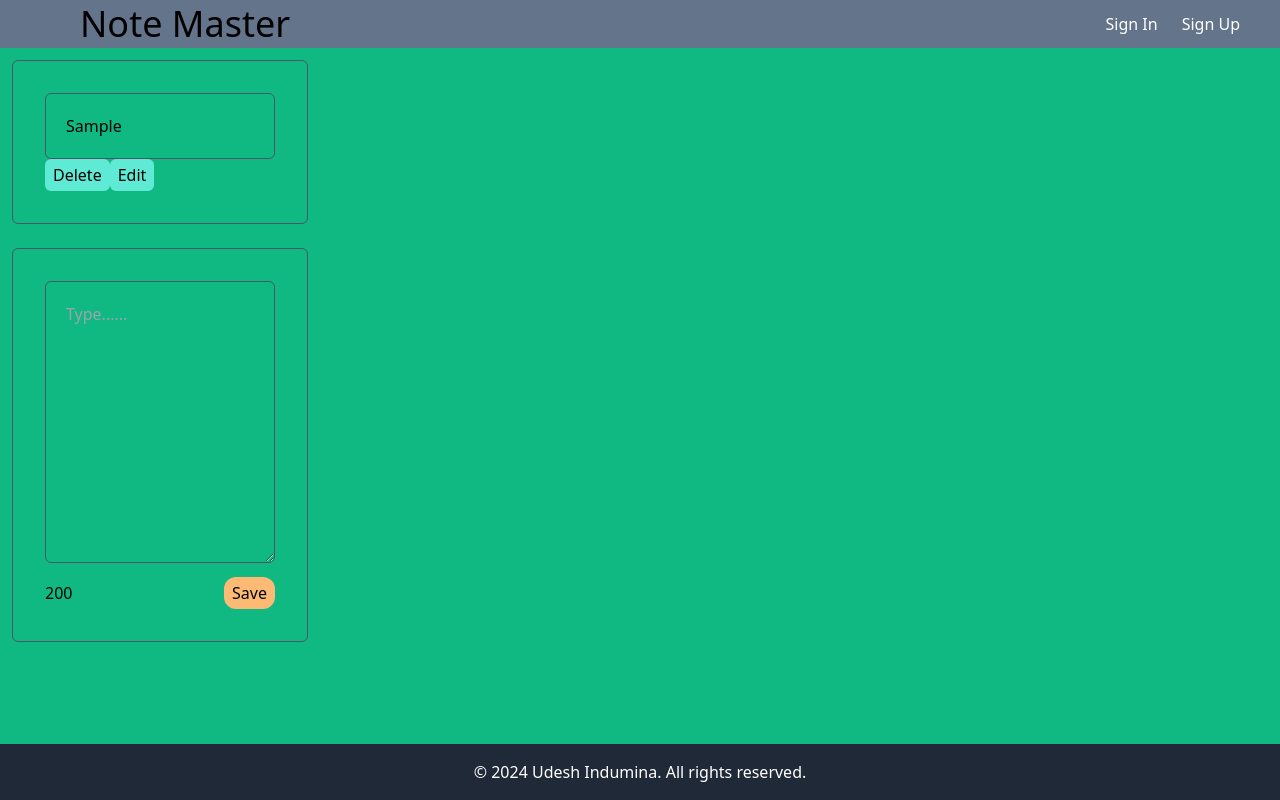
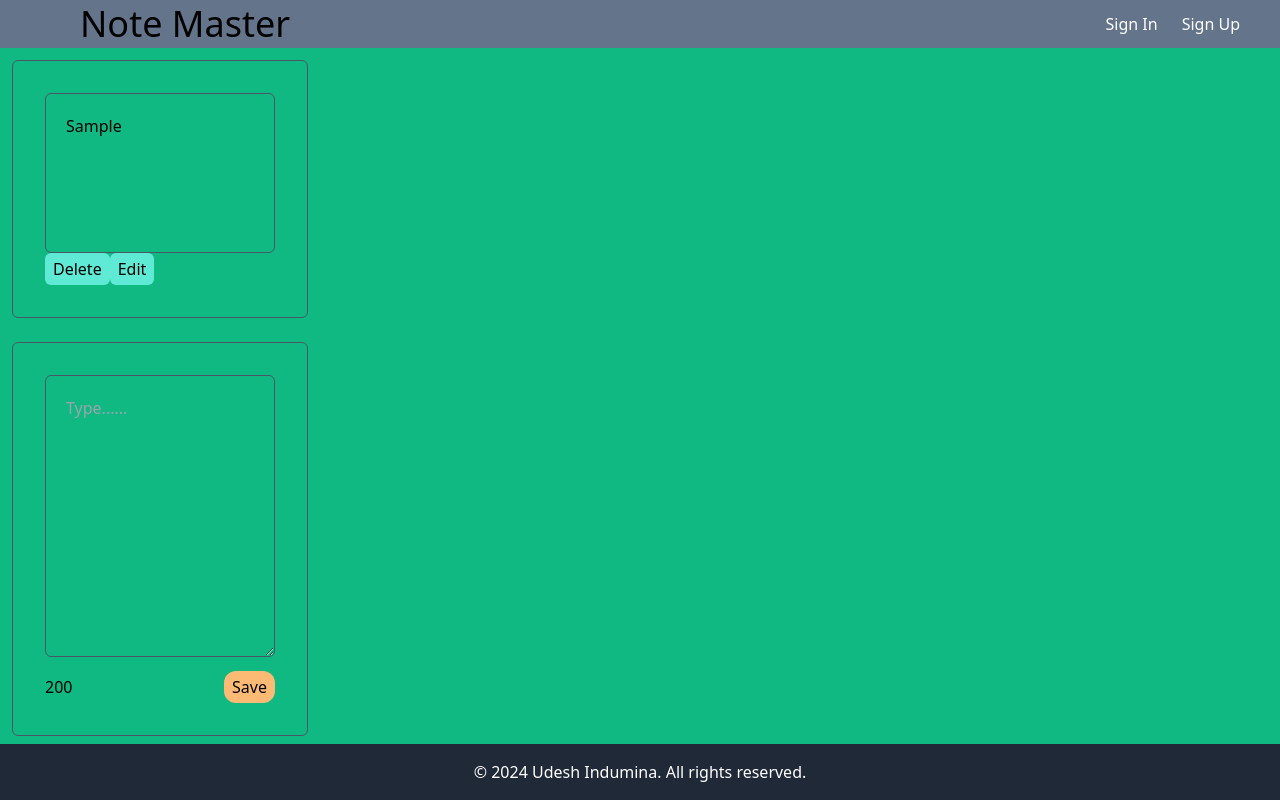
Before and after one commit to WAUdeshinduminaweerakoon/Note_Master, a React (Create React App) app in the folder frontendNew/note_master_frontend/: page /Notes in a window 1280 px wide. Both pictures are taken after typing "Sample" into the empty fields and a click on the button "Save". Built offline with nearby package versions, Linux system fonts and the light colour scheme.

Commit message:
text overflow-auto

```diff
--- a/frontendNew/note_master_frontend/src/Components/Note.jsx
+++ b/frontendNew/note_master_frontend/src/Components/Note.jsx
@@ -1,20 +1,19 @@
-import React from 'react'
+import React from 'react';
 
-const Note = ({id, text, editHandler, deleteHadler}) => {
+const Note = ({ id, text, editHandler, deleteHadler }) => {
   return (
     <div className='relative items-center justify-center w-full p-3 md:w-1/4'>
-         <div className='w-full h-full p-8 bg-transparent border border-gray-600 rounded-md bg-stone-300'>
-            <div className='w-full h-full p-5 bg-transparent border border-gray-600 rounded-md focus:outline-none bg-slate-50'>
-                {text}
-            </div>
+      <div className='w-full h-full p-8 bg-transparent border border-gray-600 rounded-md bg-stone-300'>
+        <div className='w-full h-40 p-5 overflow-auto bg-transparent border border-gray-600 rounded-md focus:outline-none bg-slate-50'>
+          {text}
+        </div>
         <div>
-            <button  className='px-2 py-1 text-black bg-teal-300 rounded-md hover:bg-blue-200 focus:outline-none' onClick={() => deleteHadler(id)}>Delete</button>
-            <button  className='px-2 py-1 text-black bg-teal-300 rounded-md hover:bg-blue-200 focus:outline-none' onClick={() => editHandler(id, text)}>Edit</button>
+          <button className='px-2 py-1 text-black bg-teal-300 rounded-md hover:bg-blue-200 focus:outline-none' onClick={() => deleteHadler(id)}>Delete</button>
+          <button className='px-2 py-1 text-black bg-teal-300 rounded-md hover:bg-blue-200 focus:outline-none' onClick={() => editHandler(id, text)}>Edit</button>
         </div>
-        </div>
-
+      </div>
     </div>
-  )
-}
+  );
+};
 
 export default Note;
```
